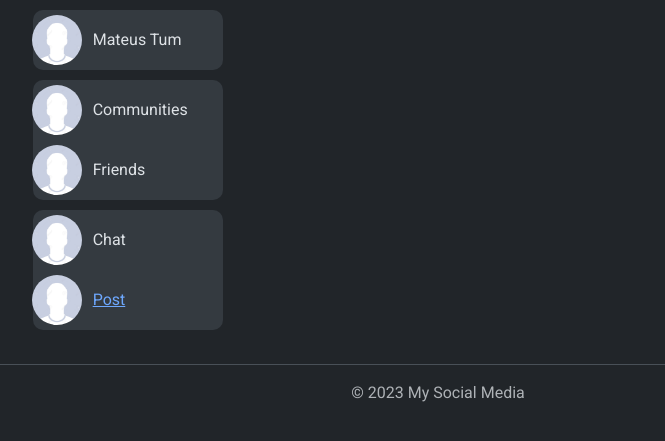
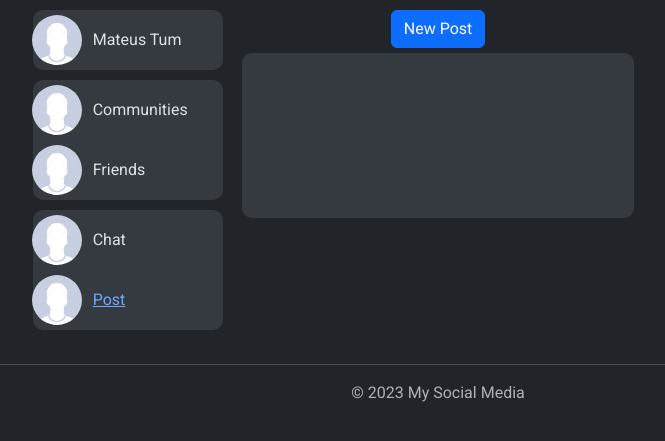
Before and after one commit to MateusTum/social-flask, a Flask app: page /home in a window 1280 px wide. Shown: the part 59-500 px from the top of the page, without its empty margins (202-867 px from the left). Run offline with Flask 3, Linux system fonts and the light colour scheme; some libraries are stand-ins or nearby versions.

Commit message:
Added a new post button to the home page

```diff
--- a/static/css/style.css
+++ b/static/css/style.css
@@ -1,4 +1,10 @@
 
+.home-feed {
+    height: 50%;
+    background-color: #343a40;
+    border-radius: 10px;
+    margin: 5px;
+}
 
 .feed {
     height: 100%;
--- a/templates/home.html
+++ b/templates/home.html
@@ -26,7 +26,12 @@
             {% include "leftcol.html" %}
             <!--Center column start-->
             <div class="center-column col-lg-4 col-md-6">
-                <div class="row justify-content-center">
+                <div class="row text-center">
+                    <div class="col">
+                        <button type="button" class="btn btn-primary">New Post</button>
+                    </div>
+                </div>
+                <div class="row justify-content-center home-feed">
                     <!--Content for center column goes here -->
                 </div>
             </div>
```
